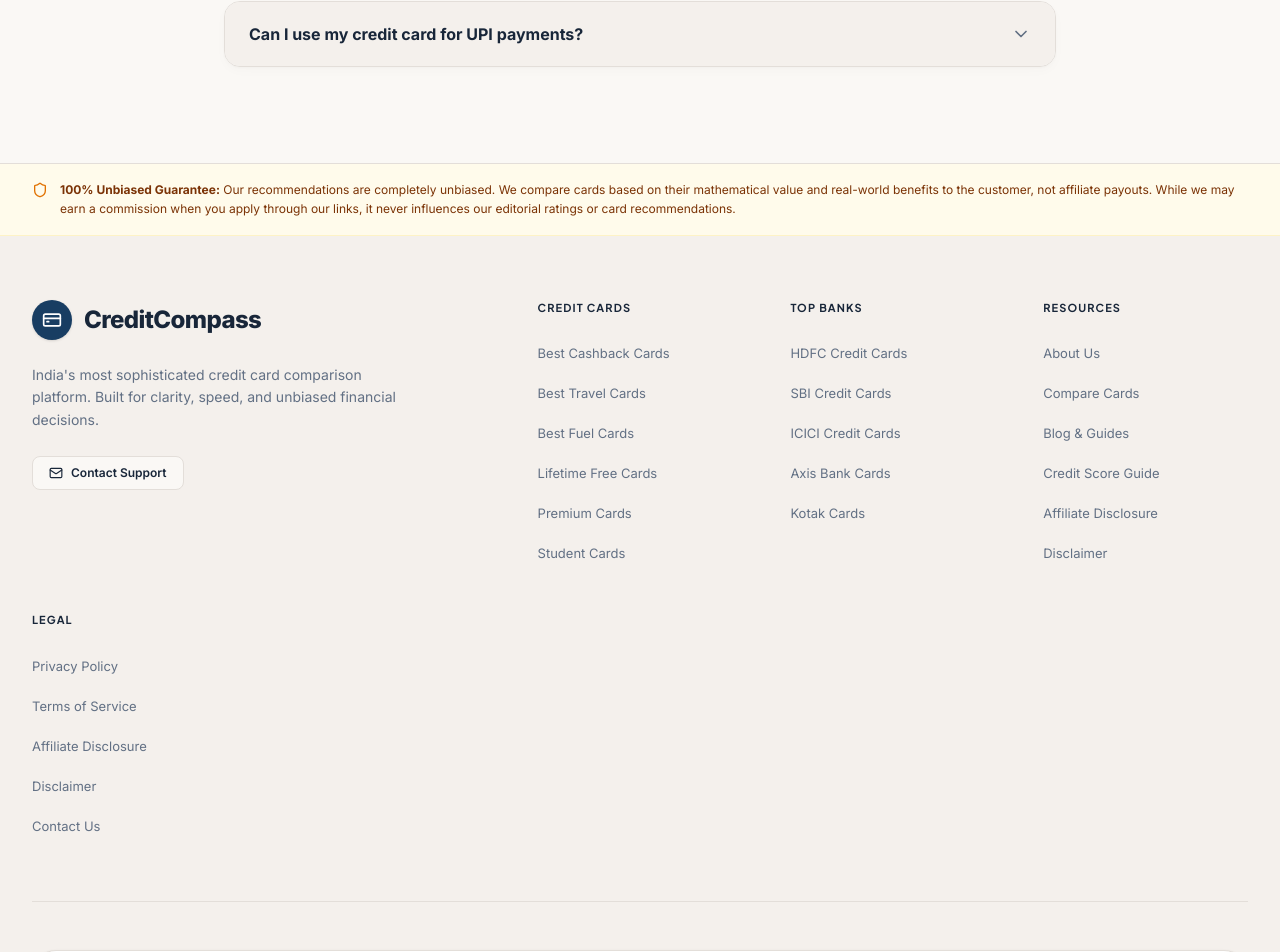
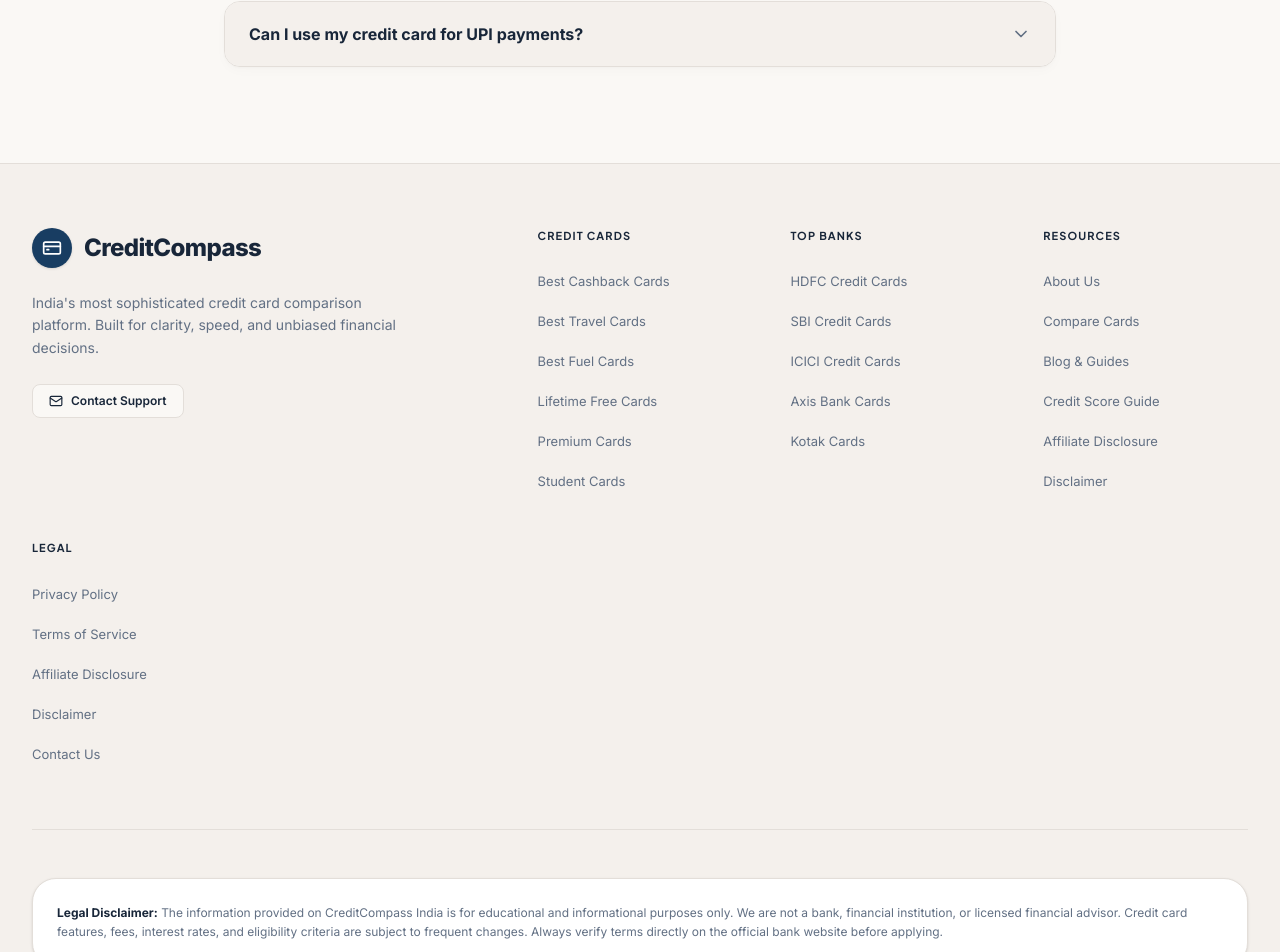
Before and after one commit to AryanRajput99/creditcompass-india, a Next.js app: page / in a window 1280 px wide. Shown: the part 5035-5987 px from the top of the page. Built offline with nearby package versions, Linux system fonts and the light colour scheme; no server answers; the database is empty.

Commit message:
style: remove affiliate disclosure banner from footer

```diff
--- a/src/components/layout/Footer.tsx
+++ b/src/components/layout/Footer.tsx
@@ -37,17 +37,7 @@
 export default function Footer() {
   return (
     <footer className="bg-[hsl(var(--color-bg-secondary))] border-t border-[hsl(var(--color-border))]">
-      {/* Affiliate Disclosure Banner */}
-      <div className="bg-amber-50 border-b border-amber-100">
-        <div className="max-w-7xl mx-auto px-4 sm:px-6 lg:px-8 py-4">
-          <div className="flex items-start gap-3">
-            <Shield className="w-4 h-4 text-amber-600 mt-0.5 flex-shrink-0" />
-            <p className="text-[12px] text-amber-900 leading-relaxed">
-              <strong className="font-bold">100% Unbiased Guarantee:</strong> Our recommendations are completely unbiased. We compare cards based on their mathematical value and real-world benefits to the customer, not affiliate payouts. While we may earn a commission when you apply through our links, it never influences our editorial ratings or card recommendations.
-            </p>
-          </div>
-        </div>
-      </div>
+
 
       <div className="max-w-7xl mx-auto px-4 sm:px-6 lg:px-8 py-16">
         {/* Top section */}
```
